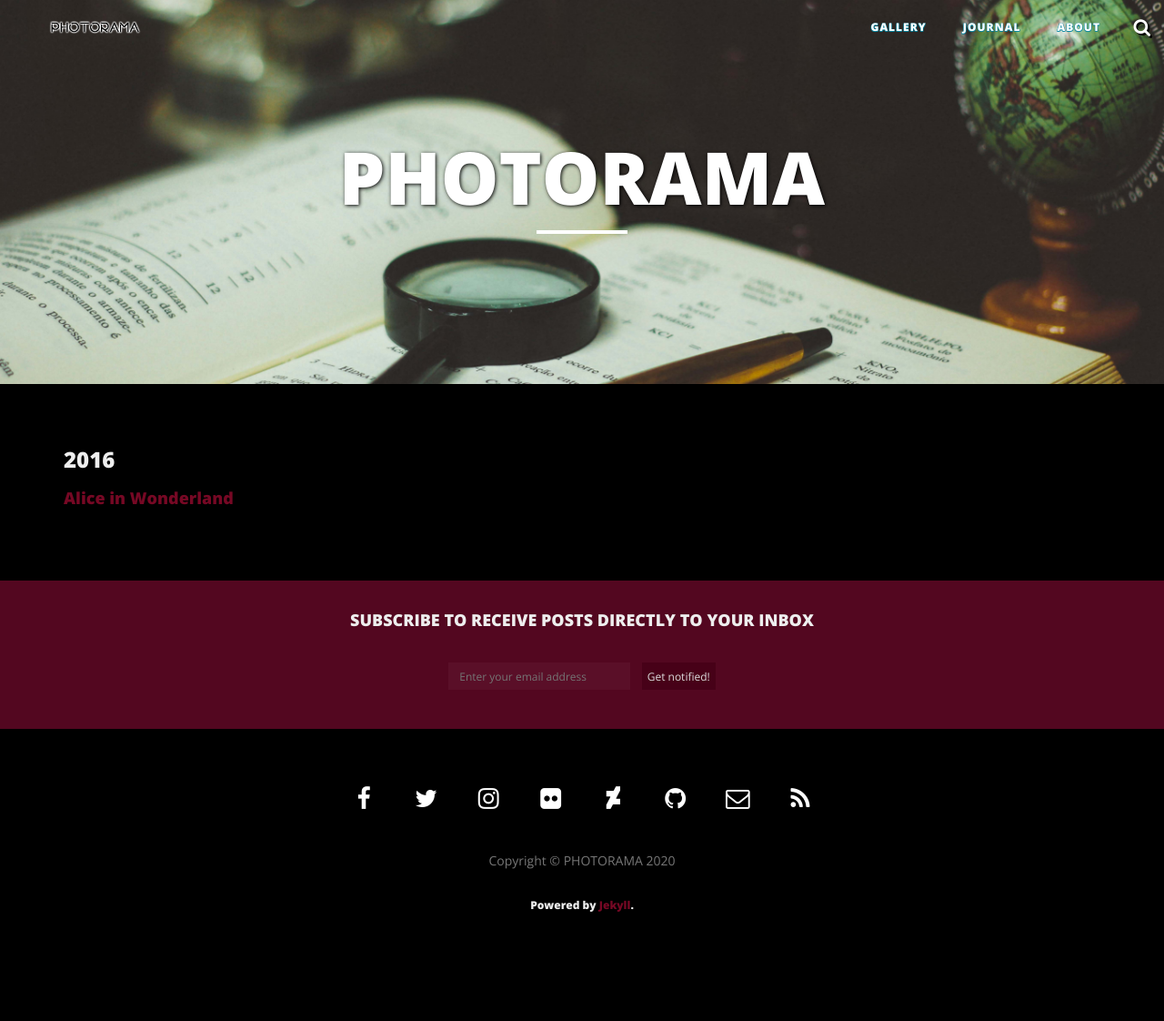
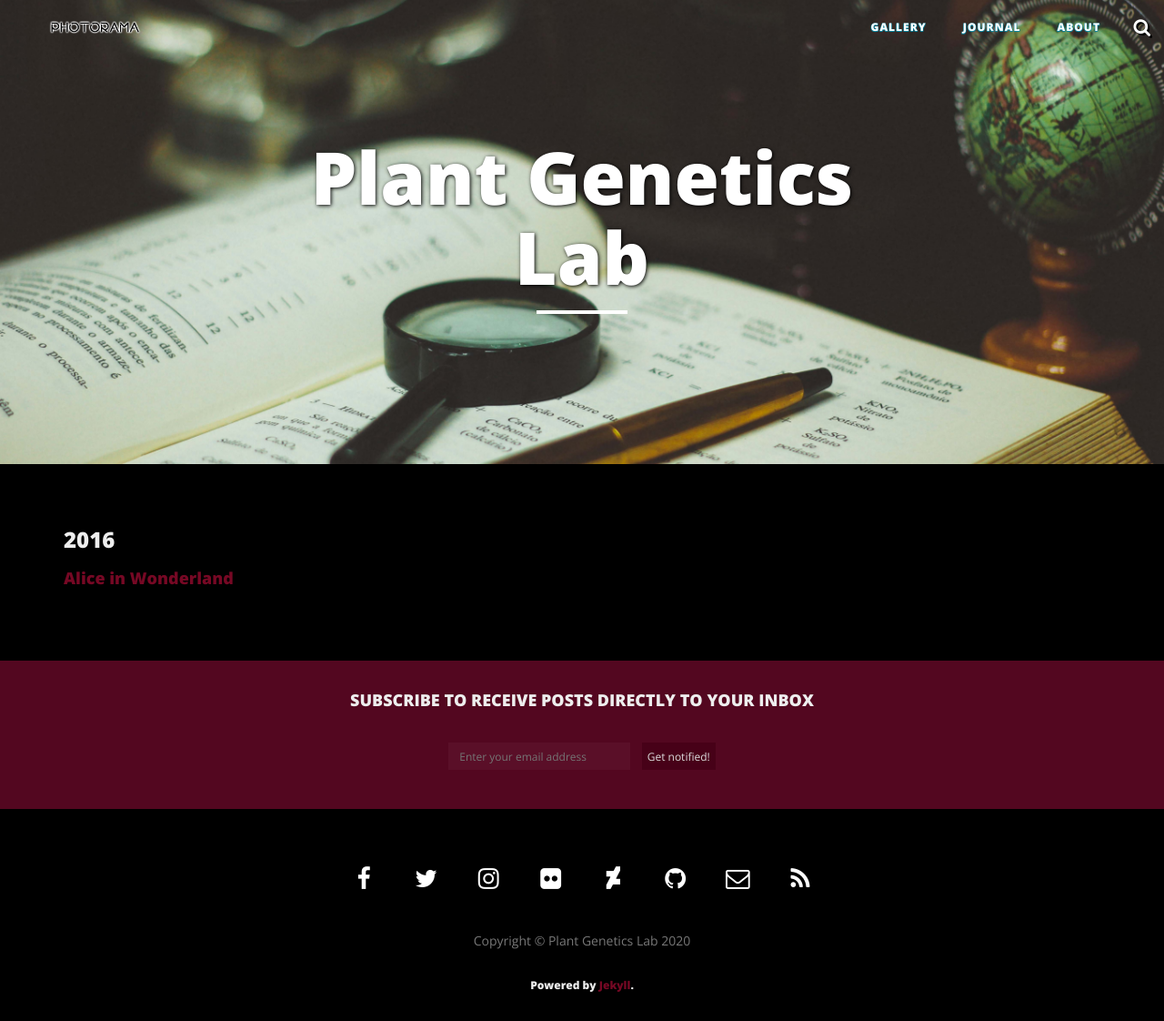
Before and after one commit to PlantGeneticsLab/home, a Jekyll site: the page built from journal/category/cat01.md, in a window 1280 px wide. Shown: the whole page at 91% size. Built offline with Jekyll 4.4.1, drawn with Linux system fonts in a browser that asks for light colours; nearby versions of some CDN libraries; before the commit the page ends 1034 px from its top, so only the background shows below that; some of the changed lines change nothing that is shown.

Commit message:
no message

```diff
--- a/_config.yml
+++ b/_config.yml
@@ -1,9 +1,9 @@
 # Site settings
-title: PHOTORAMA
+title: Plant Genetics Lab
 email: ""
-description: "Photo Journal"
+description: "Lu Lab at Institute of Genetics and Developmental Biology"
 url: "https://plantgeneticslab.github.io"
-baseurl: "/plantgeneticslab"
+baseurl: "/Homepage"
 facebook_username: ""
 twitter_username: ""
 instagram_username: ""
@@ -33,9 +33,9 @@
 
 # Internal nav
 nav:
-  - GALLERY: "https://plantgeneticslab.github.io/photorama/gallery/"
-  - JOURNAL: "https://plantgeneticslab.github.io/photorama/journal/"
-  - ABOUT: "https://plantgeneticslab.github.io/photorama/about/"
+  - GALLERY: "https://plantgeneticslab.github.io/Homepage/gallery/"
+  - JOURNAL: "https://plantgeneticslab.github.io/Homepage/journal/"
+  - ABOUT: "https://plantgeneticslab.github.io/Homepage/about/"
 
 # All translation keys
 translations:
```
